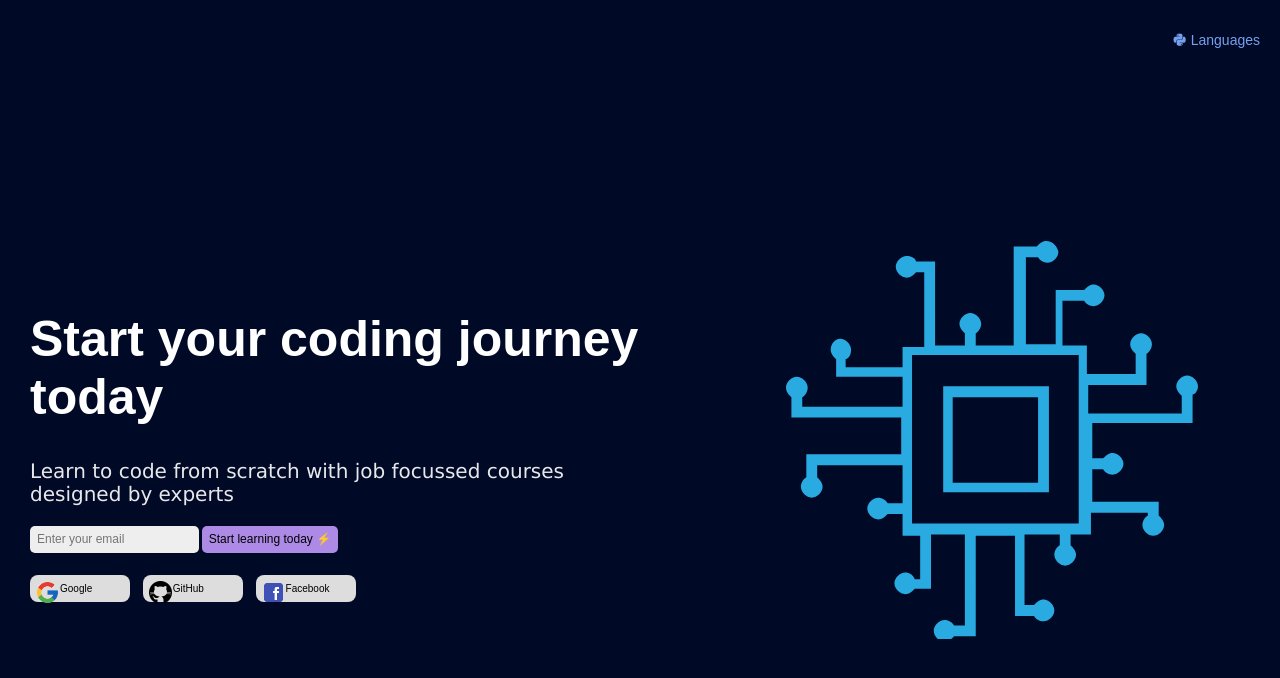
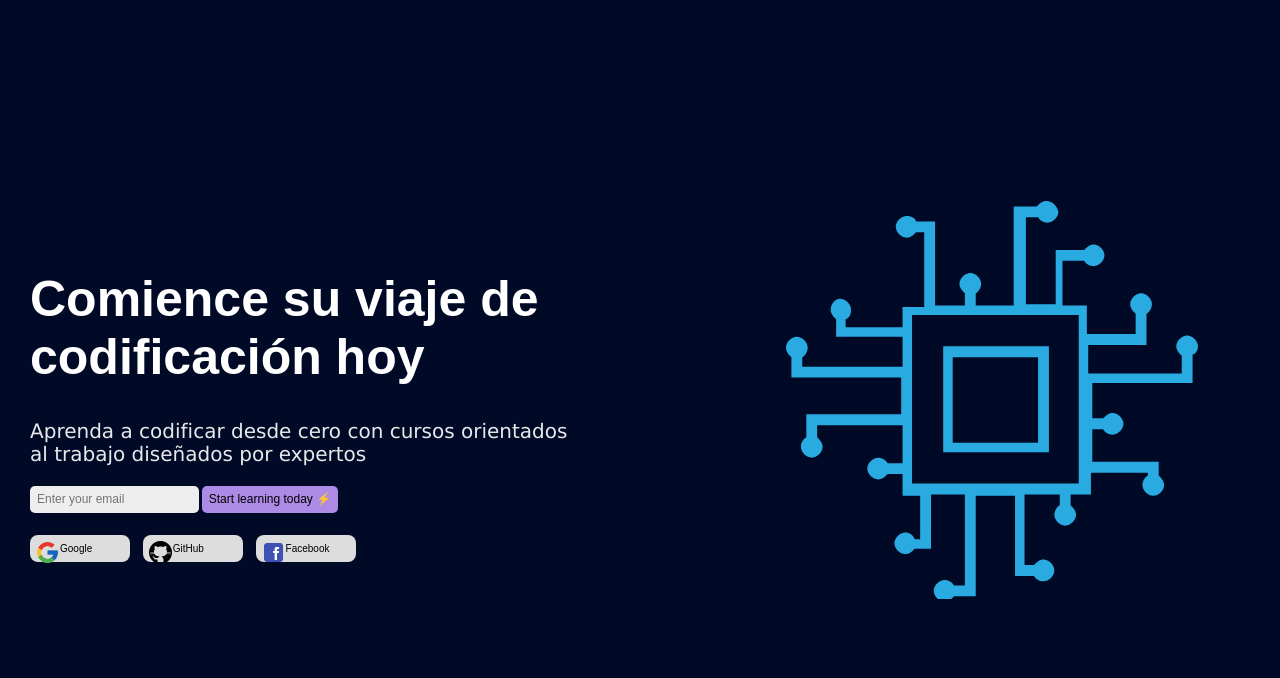
Before and after one commit to Miaf03/Codeline, a plain HTML site: page index.html in a window 1280 px wide. Drawn offline with Linux system fonts and the light colour scheme.

Commit message:
Nuevos cambios

```diff
--- a/index.html
+++ b/index.html
@@ -2,27 +2,18 @@
 <html lang="es">
 <head>
   <meta charset="UTF-8">
-  <meta name="description"content="Website">
+  <title>Codeline</title>
+  <link rel="stylesheet" href="style.css">
+  <link rel="stylesheet" href="Imagenes/normalize.css">
   <meta name="viewport" content="width=device-width, initial-scale=1.0">
-  <title>EulaBook.com</title>
-  <link rel="stylesheet" href="Imagenes/normalize.css">
-  <link rel="icon" href="Imagenes/favicon.png">
-  <link rel="stylesheet" href="style.css">
   <script src="https://kit.fontawesome.com/63b0c67427.js" crossorigin="anonymous"></script>
 </head>
 <body>
-  <nav class="nav-bar">
-    <ul>
-      <li><a href="Programación/languages.html"><i class="fa-brands fa-python"></i><span>Languages</span></a></li>
-    </ul>
-  </nav>
   <main class="main">
     <article class="left">
-      <h1>Start your coding journey today</h1>
-      <p>
-        Learn to code from scratch with job focussed courses <br> designed by experts
-      </p>
-      <form action="">
+      <h1>Comience su viaje de codificación hoy</h1>
+      <p>Aprenda a codificar desde cero con cursos orientados <br> al trabajo diseñados por expertos</p>
+      <form action="Programación/languages.html" method="get">
         <input type="email" placeholder="Enter your email" name="email" required>
         <input type="submit" value="Start learning today ⚡️">
       </form>
--- a/style.css
+++ b/style.css
@@ -8,49 +8,10 @@ html {
   font-family: sans-serif;
 }
 
-.nav-bar {
-  width: 100%;
-  height: 10vh;
-  padding: 1rem;
-  display: flex;
-  background: var(--background-principal);
-}
-
-.nav-bar ul {
-  width: 100%;
-  height: 100%;
-  display: flex;
-  align-items: center;
-  justify-content: flex-end;
-}
-
-.nav-bar li {
-  padding: 1rem;
-  list-style-type: none;
-}
-
-.nav-bar a {
-  text-decoration: none;
-  color: var(--color-principal);
-}
-
-.nav-bar span {
-  padding-left: .5rem;
-}
-
-.nav-bar span,
-.nav-bar i {
-  font-size: 1.4rem;
-}
-
-.nav-bar a:hover {
-  color: #f00;
-}
-
 .main {
   width: 100%;
+  height: 100vh;
   display: flex;
-  height: calc(100vh - 10vh);
   background: var(--background-principal);
 }
 
```
Also changed, not shown: Programación/languages.html (+3 -10 lines), Imagenes/favicon.png (deleted), Imagenes/logo.png (deleted), Imagenes/py.png (deleted), Programación/Imagenes/favicon.png (deleted), Programación/Imagenes/terminal.png (deleted), 2 other files.
